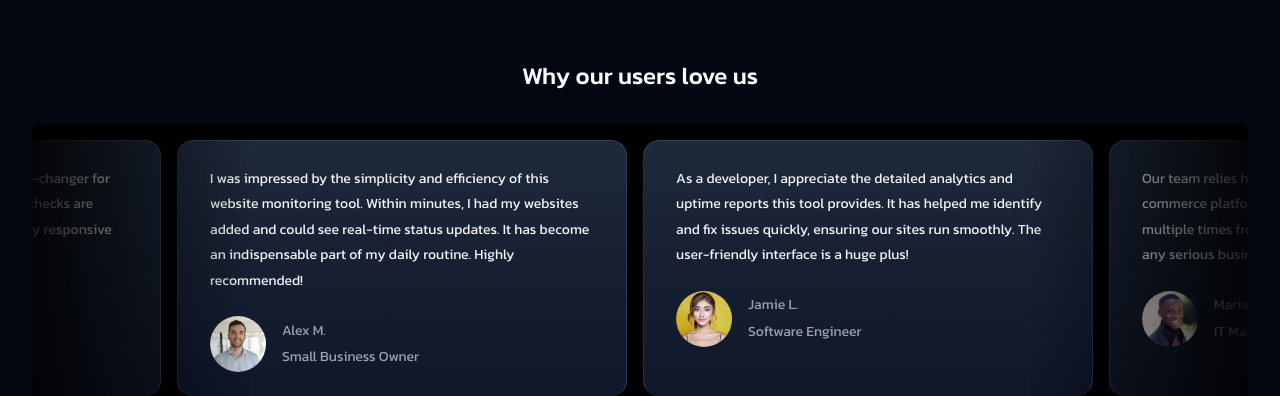
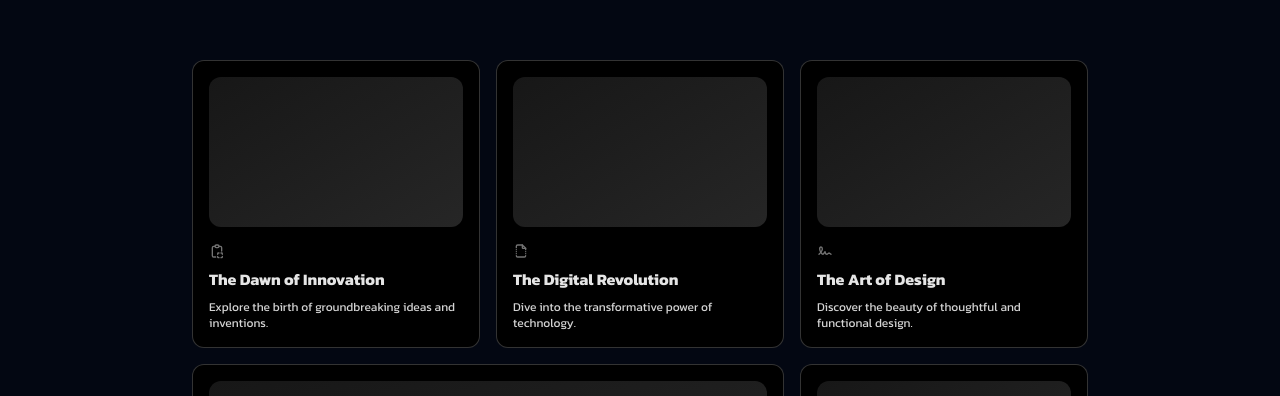
Before and after one commit to hash-engineers/pulse, a Next.js app in the folder frontend/: page /home in a window 1280 px wide. Shown: the part 2404-2800 px from the top of the page. Built offline with nearby package versions, Linux system fonts and the light colour scheme.

Commit message:
test: add the demo bento gird in home page

```diff
--- /dev/null
+++ b/frontend/app/home/_info.tsx
@@ -0,0 +1,75 @@
+import { BentoGrid, BentoGridItem } from '@/components/ui/bento-grid';
+import {
+  IconArrowWaveRightUp,
+  IconBoxAlignRightFilled,
+  IconBoxAlignTopLeft,
+  IconClipboardCopy,
+  IconFileBroken,
+  IconSignature,
+  IconTableColumn,
+} from '@tabler/icons-react';
+
+export function BentoGridDemo() {
+  return (
+    <BentoGrid className="max-w-4xl mx-auto">
+      {items.map((item, i) => (
+        <BentoGridItem
+          key={i}
+          title={item.title}
+          description={item.description}
+          header={item.header}
+          icon={item.icon}
+          className={i === 3 || i === 6 ? 'md:col-span-2' : ''}
+        />
+      ))}
+    </BentoGrid>
+  );
+}
+const Skeleton = () => (
+  <div className="flex flex-1 w-full h-full min-h-[6rem] rounded-xl bg-gradient-to-br from-neutral-200 dark:from-neutral-900 dark:to-neutral-800 to-neutral-100"></div>
+);
+const items = [
+  {
+    title: 'The Dawn of Innovation',
+    description: 'Explore the birth of groundbreaking ideas and inventions.',
+    header: <Skeleton />,
+    icon: <IconClipboardCopy className="h-4 w-4 text-neutral-500" />,
+  },
+  {
+    title: 'The Digital Revolution',
+    description: 'Dive into the transformative power of technology.',
+    header: <Skeleton />,
+    icon: <IconFileBroken className="h-4 w-4 text-neutral-500" />,
+  },
+  {
+    title: 'The Art of Design',
+    description: 'Discover the beauty of thoughtful and functional design.',
+    header: <Skeleton />,
+    icon: <IconSignature className="h-4 w-4 text-neutral-500" />,
+  },
+  {
+    title: 'The Power of Communication',
+    description:
+      'Understand the impact of effective communication in our lives.',
+    header: <Skeleton />,
+    icon: <IconTableColumn className="h-4 w-4 text-neutral-500" />,
+  },
+  {
+    title: 'The Pursuit of Knowledge',
+    description: 'Join the quest for understanding and enlightenment.',
+    header: <Skeleton />,
+    icon: <IconArrowWaveRightUp className="h-4 w-4 text-neutral-500" />,
+  },
+  {
+    title: 'The Joy of Creation',
+    description: 'Experience the thrill of bringing ideas to life.',
+    header: <Skeleton />,
+    icon: <IconBoxAlignTopLeft className="h-4 w-4 text-neutral-500" />,
+  },
+  {
+    title: 'The Spirit of Adventure',
+    description: 'Embark on exciting journeys and thrilling discoveries.',
+    header: <Skeleton />,
+    icon: <IconBoxAlignRightFilled className="h-4 w-4 text-neutral-500" />,
+  },
+];
--- a/frontend/app/home/page.tsx
+++ b/frontend/app/home/page.tsx
@@ -1,10 +1,12 @@
 import { Hero } from './_hero';
+import { BentoGridDemo } from './_info';
 import { Testimonials } from './_testimonials';
 
 export default function Home() {
   return (
     <div>
       <Hero />
+      <BentoGridDemo />
       <Testimonials />
     </div>
   );
```
